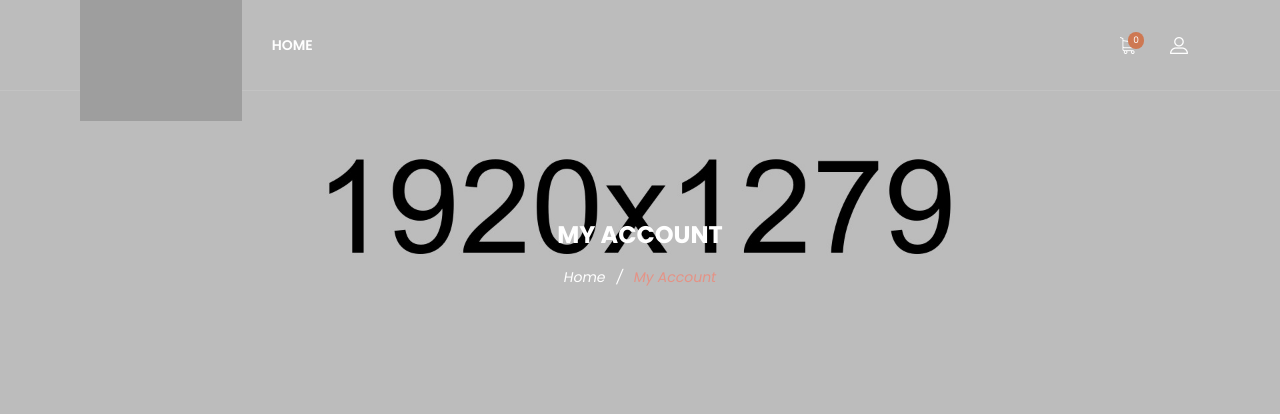
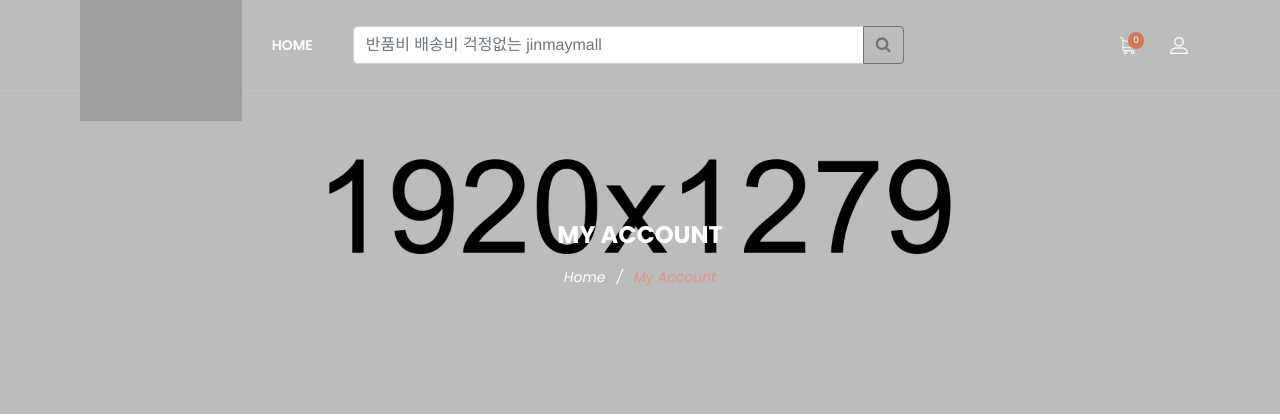
Before and after one commit to jinmay/jinmaymall, a Django app: page /accounts/login/ in a window 1280 px wide. Shown: the top 420 px of the page. Run offline with Django 3.2, Linux system fonts and the light colour scheme; some libraries are stand-ins or nearby versions; some web fonts are replaced; grey boxes are pictures that could not be loaded.

Commit message:
전체 검색기능 구현

```diff
--- a/jinmaymall/templates/base.html
+++ b/jinmaymall/templates/base.html
@@ -70,6 +70,18 @@
                 </div>
               </li> -->
               <!-- <li><a href="contact.html">Contact</a></li> -->
+              <li>
+                <form class="form-inline" action="" method="GET">
+                  <div class="input-group col">
+                    <input type="text" class="form-control" placeholder="반품비 배송비 걱정없는 jinmaymall" size="50" name="q" value="{{ q }}">
+                    <div class="input-group-append">
+                      <button type="submit" class="btn btn-outline-secondary">
+                        <i class="fa fa-search fa-1x" aria-hidden="true"></i>
+                      </button>
+                    </div>
+                  </div>
+                </form>
+              </li>
             </ul>
           </nav>
         </div>
--- a/products/views.py
+++ b/products/views.py
@@ -18,11 +18,15 @@ class ProductListView(ListView):
         context = super().get_context_data(**kwargs)
         context['category_list'] = Category.objects.all()
         context['product_total_count'] = Product.objects.filter(is_active=True).count()
+        context['q'] = self.request.GET.get('q', "")
         return context
 
     def get_queryset(self):
+        q = self.request.GET.get('q', None)
         category_id = self.request.GET.get('category', None)
         qs = Product.objects.filter_by_category(category_id)
+        if q:
+            qs = qs.filter(name__icontains=q)
         return qs
 
 product_list = ProductListView.as_view()
```
Also changed, not shown: jinmaymall/static/css/images/icons/search.png (added), jinmaymall/static/css/images/icons/search_white.png (added).
